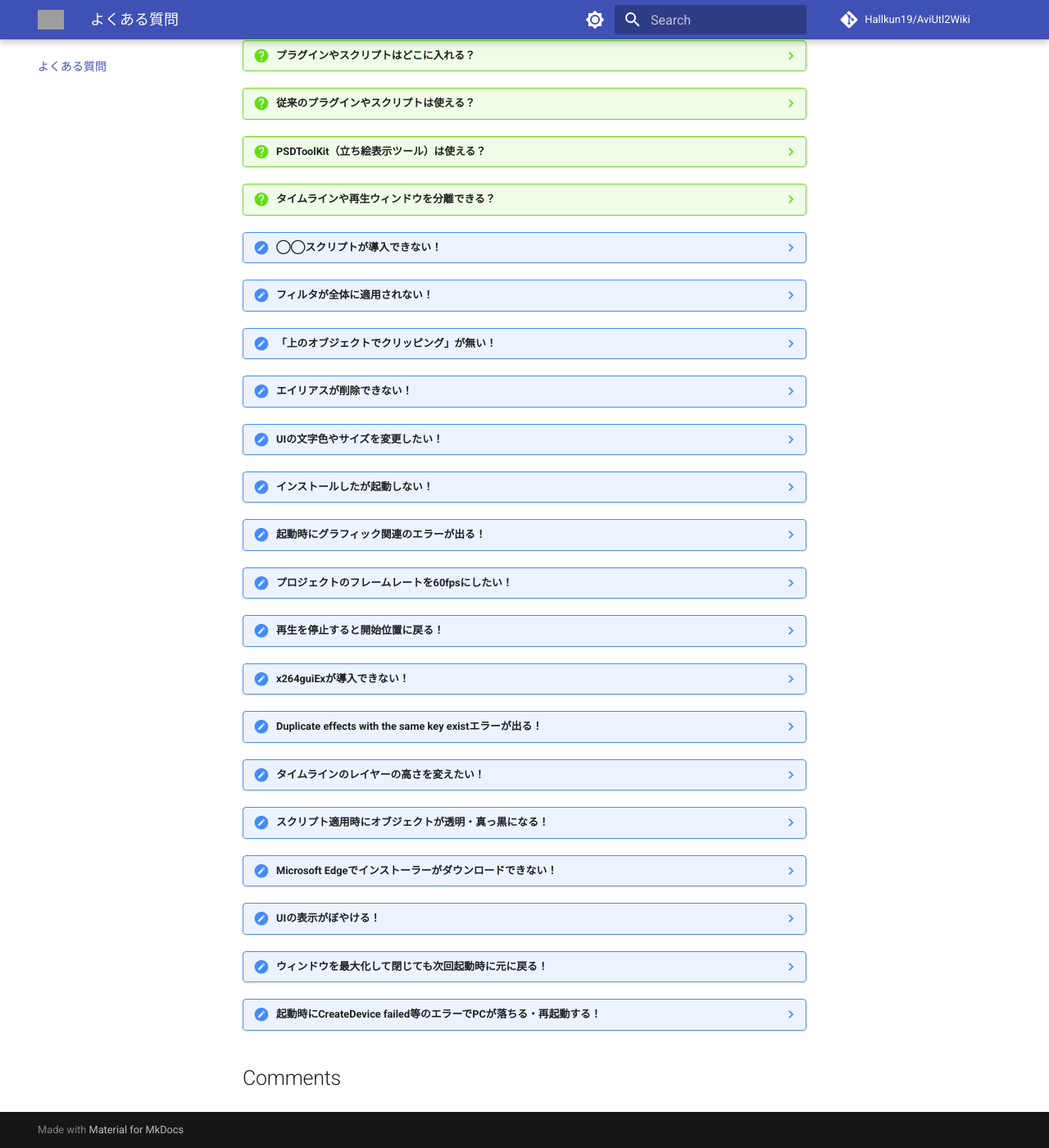
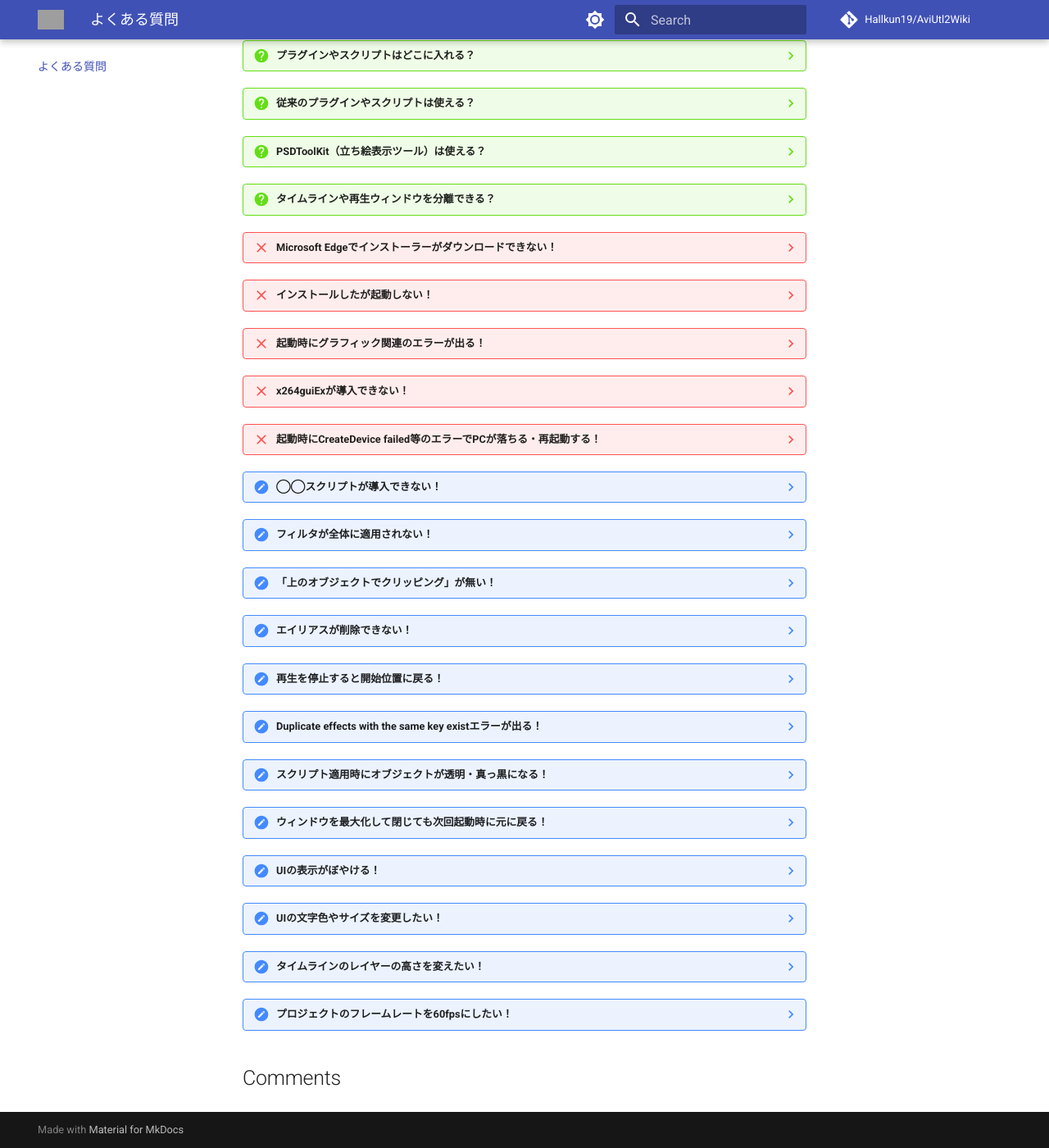
Before and after one commit to Laclale/AviUtl2Wiki, an MkDocs documentation site: the page built from docs/faq.md, in a window 1280 px wide and 1400 px high, scrolled down 451 px. Shown: the whole window at 82% size. Built offline with MkDocs 1.6.1 and Material for MkDocs 9.7.7, drawn with Linux system fonts in a browser that asks for light colours; comment, search, counter and statistics services are not loaded; part of the change alters nothing that is shown; grey boxes are pictures that could not be loaded.

```diff
--- a/docs/faq.md
+++ b/docs/faq.md
@@ -28,6 +28,24 @@ comments: true
 ??? question "タイムラインや再生ウィンドウを分離できる？"
     AviUtl2ではウィンドウの分離配置はできません。
 
+??? failure "Microsoft Edgeでインストーラーがダウンロードできない！"
+    Edgeのセキュリティ機能でブロックされる場合、ダウンロードリストから「…」→「保存」→「詳細表示」→「保持する」でダウンロードできます。
+
+??? failure "インストールしたが起動しない！"
+    Windows DefenderなどのセキュリティソフトがAviUtl2のファイル（pipe32aui.exeなど）を誤検知し、隔離・削除している場合があります。セキュリティソフトの履歴を確認し、該当ファイルを許可または復元してください。
+    参考: [Xの投稿](https://x.com/yuduki_yu_jp/status/1942466658255397217)
+
+??? failure "起動時にグラフィック関連のエラーが出る！"
+    グラフィックボードやドライバとの相性が原因の場合があります。ドライバを最新版に更新、または安定していたバージョンに戻すなどをお試しください。
+
+??? failure "x264guiExが導入できない！"
+    exe_filesフォルダはaviutl2.exeと同じ場所にコピーし、pluginsフォルダの中身は`C:\ProgramData\aviutl2\Plugin`にコピーしてください。
+    参考: [Xの投稿](http://x.com/rigaya34589/status/1942572258792464757)
+
+??? failure "起動時にCreateDevice failed等のエラーでPCが落ちる・再起動する！"
+    基本はセキュリティソフトが悪さをしているので、設定を見直してみてください。<br>
+    セキュリティソフト設定で解決しない場合、OSやグラフィックドライバ、ハードウェアとの相性が原因の可能性があります。特に古いOS（Windows 7等）は動作対象外です。ご利用環境が動作要件を満たしているかご確認ください。
+
 ??? Note "◯◯スクリプトが導入できない！"
     ほとんどのdllファイルはAviUtl2で非対応であり、開発用のファイル等もまだ公開されていません。ですので、気長に待ちましょう。
 
@@ -40,44 +58,26 @@ comments: true
 ??? Note "エイリアスが削除できない！"
     現在は未実装とのこと。エイリアスの保存フォルダは`C:\ProgramData\AviUtl2\Alias`にあります。ここから削除ができます。
 
-??? Note "UIの文字色やサイズを変更したい！"
-    `C:\ProgramData\AviUtl2`にある`style.conf`を編集することで変更できます。
-
-??? Note "インストールしたが起動しない！"
-    Windows DefenderなどのセキュリティソフトがAviUtl2のファイル（pipe32aui.exeなど）を誤検知し、隔離・削除している場合があります。セキュリティソフトの履歴を確認し、該当ファイルを許可または復元してください。
-    参考: [Xの投稿](https://x.com/yuduki_yu_jp/status/1942466658255397217)
-
-??? Note "起動時にグラフィック関連のエラーが出る！"
-    グラフィックボードやドライバとの相性が原因の場合があります。ドライバを最新版に更新、または安定していたバージョンに戻すなどをお試しください。
-
-??? Note "プロジェクトのフレームレートを60fpsにしたい！"
-    タイムラインの「Root」オブジェクト設定からフレームレートを変更できます。
-
 ??? Note "再生を停止すると開始位置に戻る！"
     再生ボタンを右クリックし、「再生後に停止位置を移動しない」等の項目を選択してください。
-
-??? Note "x264guiExが導入できない！"
-    exe_filesフォルダはaviutl2.exeと同じ場所にコピーし、pluginsフォルダの中身は`C:\ProgramData\aviutl2\Plugin`にコピーしてください。
-    参考: [Xの投稿](http://x.com/rigaya34589/status/1942572258792464757)
 
 ??? Note "Duplicate effects with the same key existエラーが出る！"
     Scriptフォルダ内に同名のスクリプトファイルが複数ある場合に発生します。不要な方を削除してください。
 
-??? Note "タイムラインのレイヤーの高さを変えたい！"
-    style.confのLayerHeight値を編集してください。
-
 ??? Note "スクリプト適用時にオブジェクトが透明・真っ黒になる！"
     スクリプト設定内の「アルファ」チェックを外すと正常に表示される場合があります。
 
-??? Note "Microsoft Edgeでインストーラーがダウンロードできない！"
-    Edgeのセキュリティ機能でブロックされる場合、ダウンロードリストから「…」→「保存」→「詳細表示」→「保持する」でダウンロードできます。
+??? Note "ウィンドウを最大化して閉じても次回起動時に元に戻る！"
+    現在の仕様です。毎回調整が必要です。
 
 ??? Note "UIの表示がぼやける！"
     Windowsのディスプレイ設定でスケーリングが100%以外だとぼやける場合があります。100%に戻すか、aviutl2.exeのプロパティ→互換性→高DPI設定の変更で調整してください。
 
-??? Note "ウィンドウを最大化して閉じても次回起動時に元に戻る！"
-    現在の仕様です。毎回調整が必要です。
+??? Note "UIの文字色やサイズを変更したい！"
+    `C:\ProgramData\AviUtl2`にある`style.conf`を編集することで変更できます。
 
-??? Note "起動時にCreateDevice failed等のエラーでPCが落ちる・再起動する！"
-    基本はセキュリティソフトが悪さをしているので、設定を見直してみてください。<br>
-    セキュリティソフト設定で解決しない場合、OSやグラフィックドライバ、ハードウェアとの相性が原因の可能性があります。特に古いOS（Windows 7等）は動作対象外です。ご利用環境が動作要件を満たしているかご確認ください。
+??? Note "タイムラインのレイヤーの高さを変えたい！"
+    style.confのLayerHeight値を編集してください。
+
+??? Note "プロジェクトのフレームレートを60fpsにしたい！"
+    タイムラインの「Root」オブジェクト設定からフレームレートを変更できます。
```
